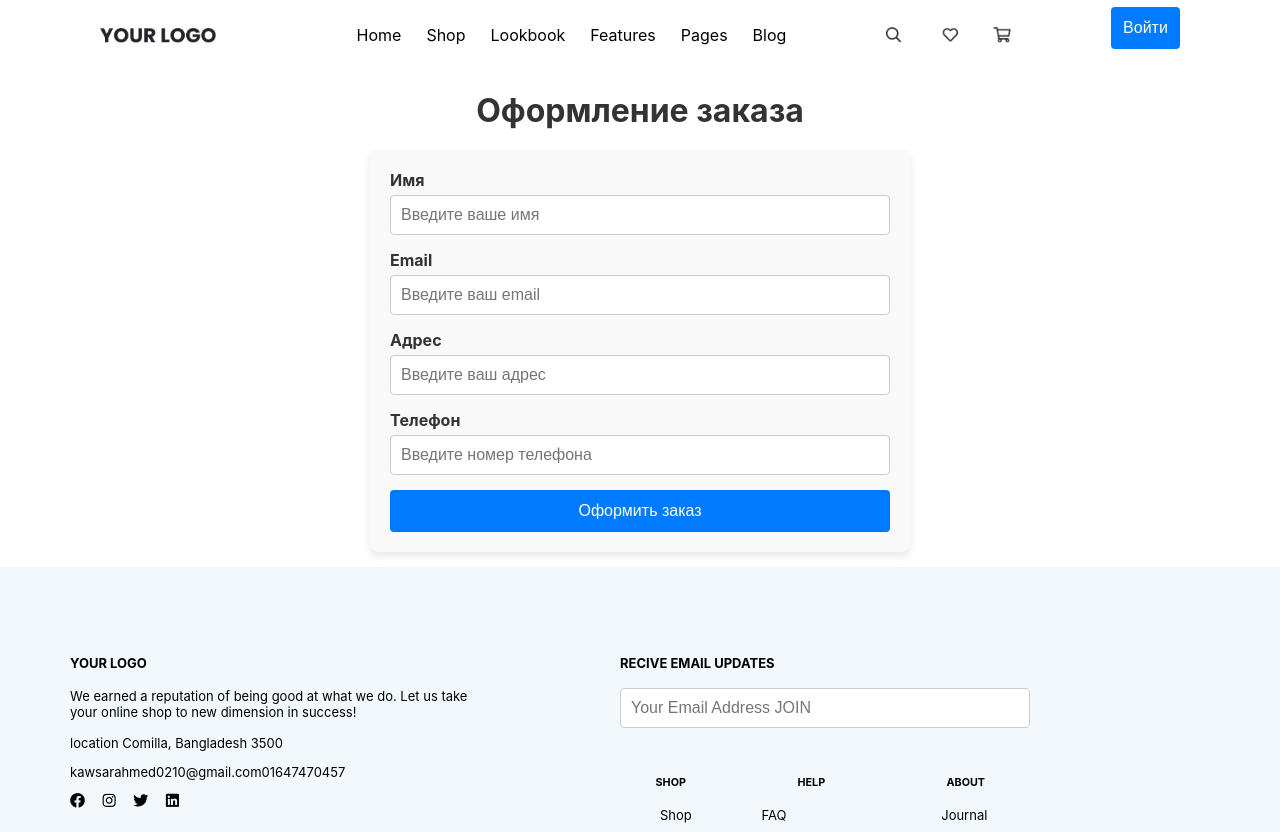
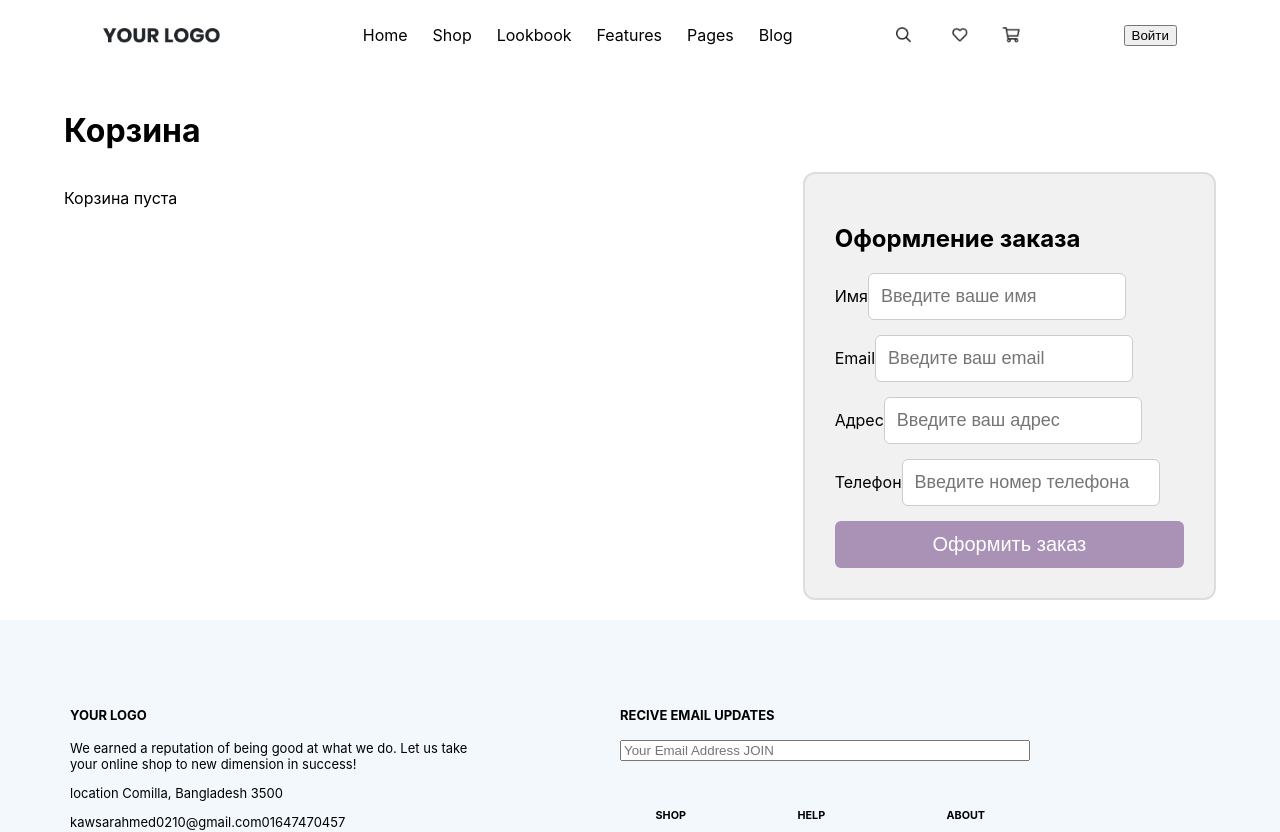
Before and after one commit to roza123-coder/Home-work, a React (Create React App) app: page /cart in a window 1280 px wide. Shown: the top 832 px of the page. Built offline with nearby package versions, Linux system fonts and the light colour scheme.

Commit message:
adding function for adding items to cart and optimized

```diff
--- a/src/components/Card/Card.jsx
+++ b/src/components/Card/Card.jsx
@@ -29,14 +29,34 @@ const Card = ({
       <span className="oldCardPrice">{oldCardPrice} </span>
       <span className="newCardPrice">{newCardPrice}</span>
       <div className="cart">
-        <button onClick={decreaseCount} className="cart-button">
+        {/* <button onClick={decreaseCount} className="cart-button">
           -
         </button>
+        <button onClick={increaseCount} className="cart-button">
+        +
+        </button> */}
 
-        {}
+        <button
+          onClick={(e) => {
+            e.stopPropagation();
+            decreaseCount();
+          }}
+          className="cart-button"
+        >
+          {" "}
+          -{" "}
+        </button>
+
         <span className="quantity">{count}</span>
-        <button onClick={increaseCount} className="cart-button">
-          +
+        <button
+          onClick={(e) => {
+            e.stopPropagation();
+            increaseCount();
+          }}
+          className="cart-button"
+        >
+          {" "}
+          +{" "}
         </button>
       </div>
     </div>
--- a/src/pages/Cart/Cart.css
+++ b/src/pages/Cart/Cart.css
@@ -1,56 +1,85 @@
-form {
-    width: 100%;
-    max-width: 500px;
-    margin: 0 auto;
+.cart-container {
+    width: 90%;
+    margin: auto;
     padding: 20px;
-    background-color: #f9f9f9;
-    border-radius: 8px;
-    box-shadow: 0 4px 8px rgba(0, 0, 0, 0.1);
 }
 
-h1 {
-    text-align: center;
-    color: #333;
+.cart-content {
+    display: flex;
+    justify-content: space-between;
+    gap: 40px;
+}
+
+.cart-items {
+    flex: 2;
+    display: flex;
+    flex-direction: column;
+    gap: 20px;
+}
+
+.cart-item {
+    display: flex;
+    align-items: center;
+    gap: 20px;
+    padding: 15px;
+    border: 2px solid #ddd;
+    border-radius: 12px;
+    background-color: #f9f9f9;
+}
+
+.cart-item-image {
+    width: 120px;
+    height: 120px;
+    object-fit: cover;
+    border-radius: 8px;
+}
+
+.cart-item-details {
+    flex: 1;
+    font-size: 18px;
+}
+
+.cart-item-title {
+    font-size: 20px;
+    font-weight: bold;
+}
+
+.order-form {
+    flex: 1;
+    padding: 30px;
+    border: 2px solid #ddd;
+    border-radius: 12px;
+    background-color: #f1f1f1;
+}
+
+.order-form h2 {
+    font-size: 24px;
     margin-bottom: 20px;
 }
 
-div {
-    margin-bottom: 15px;
+.order-form form {
+    display: flex;
+    flex-direction: column;
+    gap: 15px;
 }
 
-label {
-    display: block;
-    font-weight: bold;
-    color: #333;
-    margin-bottom: 5px;
+.order-form input {
+    font-size: 18px;
+    padding: 12px;
+    border: 1px solid #ccc;
+    border-radius: 6px;
 }
 
-input {
-    width: 100%;
-    padding: 10px;
-    font-size: 16px;
-    border: 1px solid #ccc;
-    border-radius: 4px;
-    box-sizing: border-box;
-}
-
-input:focus {
-    outline: none;
-    border-color: #007bff;
-    box-shadow: 0 0 5px rgba(0, 123, 255, 0.5);
-}
-
-button {
-    width: 100%;
+.order-form button {
+    font-size: 20px;
     padding: 12px;
-    background-color: #007bff;
+    background-color: #a992b5;
     color: white;
-    font-size: 16px;
     border: none;
-    border-radius: 4px;
+    border-radius: 6px;
     cursor: pointer;
 }
 
-button:hover {
-    background-color: #0056b3;
+.order-form button:hover {
+    background-color: #8975ac;
 }
--- a/src/pages/Cart/Cart.jsx
+++ b/src/pages/Cart/Cart.jsx
@@ -1,64 +1,181 @@
-import React from "react";
+// import React, { useState, useCallback } from "react";
+// import { useLocation } from "react-router-dom";
+// import "./Cart.css";
+
+// export const Cart = () => {
+//   const location = useLocation();
+//   const initialCart = location.state?.cartItems || [];
+//   const [cartItems, setCartItems] = useState(
+//     initialCart.map((item) => ({ ...item, count: 1 }))
+//   );
+
+//   const addToCart = useCallback((newItem) => {
+//     setCartItems((prevCart) => {
+//       const existingItem = prevCart.find((item) => item.id === newItem.id);
+
+//       if (existingItem) {
+//         return prevCart.map((item) =>
+//           item.id === newItem.id ? { ...item, count: item.count + 1 } : item
+//         );
+//       } else {
+//         return [...prevCart, { ...newItem, count: 1 }];
+//       }
+//     });
+//   }, []);
+
+//   const handleSubmit = (e) => {
+//     e.preventDefault();
+//     alert("Заказ оформлен!");
+//   };
+
+//   return (
+//     <div className="cart-container">
+//       <h1>Корзина</h1>
+
+//       {cartItems.length > 0 ? (
+//         <div className="cart-items">
+//           {cartItems.map((item) => (
+//             <div key={item.id} className="cart-item">
+//               <img
+//                 src={item.image}
+//                 alt={item.title}
+//                 className="cart-item-image"
+//               />
+//               <div className="cart-item-details">
+//                 <p className="cart-item-title">{item.title}</p>
+//                 <p>{item.description}</p>
+//                 <p>
+//                   <s>{item.oldCardPrice} ₽</s>{" "}
+//                   <strong>{item.newCardPrice} ₽</strong>
+//                 </p>
+//                 <p>Количество: {item.count}</p>
+//                 <button onClick={() => addToCart(item)}>Добавить ещё</button>
+//               </div>
+//             </div>
+//           ))}
+//         </div>
+//       ) : (
+//         <p>Корзина пуста</p>
+//       )}
+
+//       <div className="order-form">
+//         <h2>Оформление заказа</h2>
+//         <form onSubmit={handleSubmit}>
+//           <div>
+//             <label>Имя</label>
+//             <input
+//               type="text"
+//               name="name"
+//               placeholder="Введите ваше имя"
+//               required
+//             />
+//           </div>
+//           <div>
+//             <label>Email</label>
+//             <input
+//               type="email"
+//               name="email"
+//               placeholder="Введите ваш email"
+//               required
+//             />
+//           </div>
+//           <div>
+//             <label>Адрес</label>
+//             <input
+//               type="text"
+//               name="address"
+//               placeholder="Введите ваш адрес"
+//               required
+//             />
+//           </div>
+//           <div>
+//             <label>Телефон</label>
+//             <input
+//               type="tel"
+//               name="phone"
+//               placeholder="Введите номер телефона"
+//               required
+//             />
+//           </div>
+//           <button type="submit">Оформить заказ</button>
+//         </form>
+//       </div>
+//     </div>
+//   );
+// };
+
+import React, { useState, useCallback } from "react";
 import { useLocation } from "react-router-dom";
-import { useState } from "react";
 import "./Cart.css";
 
 export const Cart = () => {
   const location = useLocation();
-  console.log(location);
-  const { card_id } = location.state || {};
+  const initialCart = location.state?.cartItems || [];
 
-  const [formData, setFormData] = useState({
-    name: "",
-    email: "",
-    address: "",
-    phone: "",
+  const [cartItems, setCartItems] = useState(
+    initialCart.map((item) => ({ ...item, count: 1 }))
+  );
+
+  const addToCart = useCallback((newItem) => {
+    setCartItems((prevCart) => {
+      const existingItem = prevCart.find((item) => item.id === newItem.id);
+
+      if (existingItem) {
+        return prevCart.map((item) =>
+          item.id === newItem.id ? { ...item, count: item.count + 1 } : item
+        );
+      } else {
+        return [...prevCart, { ...newItem, count: 1 }];
+      }
     });
-
-  const handleChange = (e) => {
-    const { name, value } = e.target;
-    setFormData({
-      ...formData,
-      [name]: value,
-    });
-  };
+  }, []);
 
   const handleSubmit = (e) => {
     e.preventDefault();
-
-    if (
-      !formData.name ||
-      !formData.email ||
-      !formData.address ||
-      !formData.phone
-    ) {
-      alert("Пожалуйста, заполните все поля!");
-      return;
-    }
-
-    console.log("Данные заказа:", formData);
-
-    setFormData({
-      name: "",
-      email: "",
-      address: "",
-      phone: "",
-    });
-
     alert("Заказ оформлен!");
   };
 
   return (
-    <div>
-      <h1>Оформление заказа</h1>
+    <div className="cart-container">
+      <h1>Корзина</h1>
+
+      <div className="cart-content">
+        {/* Секция с товарами */}
+        <div className="cart-items">
+          {cartItems.length > 0 ? (
+            cartItems.map((item) => (
+              <div key={item.id} className="cart-item">
+                <img
+                  src={item.image}
+                  alt={item.title}
+                  className="cart-item-image"
+                />
+                <div className="cart-item-details">
+                  <p className="cart-item-title">{item.title}</p>
+                  <p>{item.description}</p>
+                  <p>
+                    <s>{item.oldCardPrice} ₽</s>{" "}
+                    <strong>{item.newCardPrice} ₽</strong>
+                  </p>
+                  <p>Количество: {item.count}</p>
+                  <button onClick={() => addToCart(item)}>Добавить ещё</button>
+                </div>
+              </div>
+            ))
+          ) : (
+            <p>Корзина пуста</p>
+          )}
+        </div>
+
+        {/* Форма оформления заказа */}
+        <div className="order-form">
+          <h2>Оформление заказа</h2>
           <form onSubmit={handleSubmit}>
             <div>
               <label>Имя</label>
               <input
                 type="text"
                 name="name"
-            value={formData.name}
-            onChange={handleChange}
                 placeholder="Введите ваше имя"
                 required
               />
@@ -68,8 +185,6 @@ export const Cart = () => {
               <input
                 type="email"
                 name="email"
-            value={formData.email}
-            onChange={handleChange}
                 placeholder="Введите ваш email"
                 required
               />
@@ -79,8 +194,6 @@ export const Cart = () => {
               <input
                 type="text"
                 name="address"
-            value={formData.address}
-            onChange={handleChange}
                 placeholder="Введите ваш адрес"
                 required
               />
@@ -90,8 +203,6 @@ export const Cart = () => {
               <input
                 type="tel"
                 name="phone"
-            value={formData.phone}
-            onChange={handleChange}
                 placeholder="Введите номер телефона"
                 required
               />
@@ -99,5 +210,7 @@ export const Cart = () => {
             <button type="submit">Оформить заказ</button>
           </form>
         </div>
+      </div>
+    </div>
   );
 };
--- a/src/pages/ProductDetail/ProductDetail.jsx
+++ b/src/pages/ProductDetail/ProductDetail.jsx
@@ -1,25 +1,24 @@
 import { useEffect, useState } from "react";
-import { useNavigate } from "react-router-dom";
-import { useParams } from "react-router-dom";
+import { useNavigate, useParams } from "react-router-dom";
 import { cardData } from "../../mock/mock";
 
 export const ProductDetail = () => {
   const navigate = useNavigate();
   const { cardId } = useParams();
-  const [currentCard, setCurrentCard] = useState();
+  const [currentCard, setCurrentCard] = useState(null);
 
   useEffect(() => {
     if (cardId) {
       const foundCard = cardData.find((item) => item.id === Number(cardId));
       if (foundCard) setCurrentCard(foundCard);
     }
-  }, []);
+  }, [cardId]);
 
   if (!currentCard) return <p>Загрузка...</p>;
 
   const addToCart = () => {
     navigate("/cart", {
-      state: { card_id: cardId },
+      state: { cartItems: [currentCard] },
     });
   };
 
@@ -30,8 +29,10 @@ export const ProductDetail = () => {
         <h1>Страница конкретного продукта</h1>
         <p>{currentCard.title}</p>
         <h4>{currentCard.description}</h4>
-        <p>{currentCard.oldCardPrice}</p>
-        <p>{currentCard.newCardPrice}</p>
+        <p>
+          <s>{currentCard.oldCardPrice} ₽</s>{" "}
+          <strong>{currentCard.newCardPrice} ₽</strong>
+        </p>
         <img src={currentCard.image} alt="card-image" width={500} />
       </div>
       <button onClick={addToCart}>Добавить в корзину</button>
```
Also changed, not shown: src/components/CardSection/CardSection.jsx (+1 -6 lines). Lines whose indentation alone changed are shown as unchanged.
